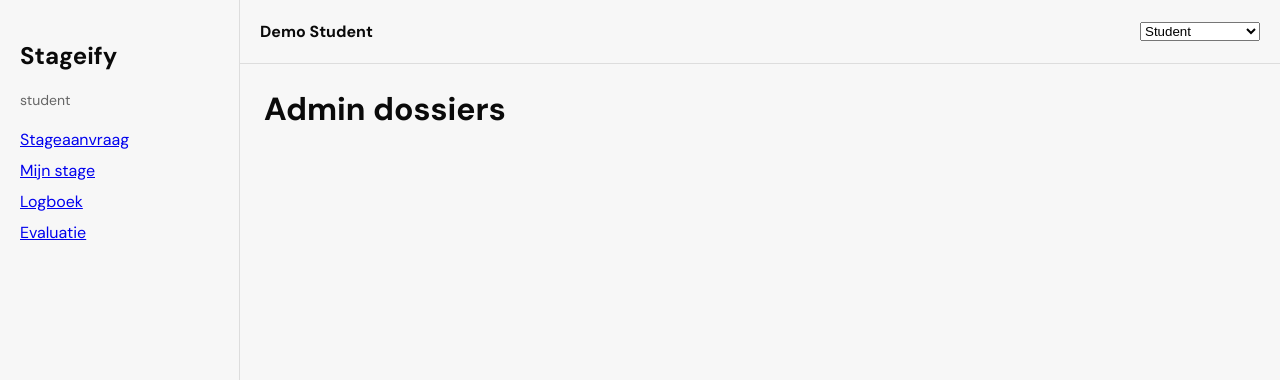
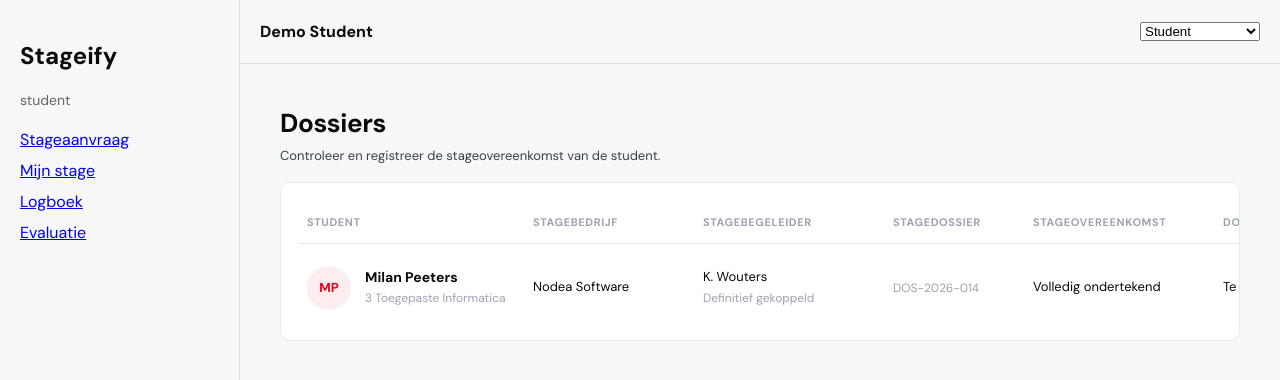
Before and after one commit to amingharbaoui/programming_project_group_1, a React (Vite) app in the folder frontend/: page /admin/dossiers in a window 1280 px wide. Shown: the top 380 px of the page. Built offline with nearby package versions, Linux system fonts and the light colour scheme.

Commit message:
deleted admin dashboard + html/css for dossiers page with mockup data

```diff
--- a/frontend/src/features/admin/pages/AdminDashboard.jsx
+++ /dev/null
@@ -1,3 +0,0 @@
-export default function AdminDashboard() {
-  return <h1>Administratie dashboard</h1>;
-}
--- /dev/null
+++ b/frontend/src/features/admin/pages/DossiersPage.css
@@ -0,0 +1,133 @@
+.page {
+	padding: 18px 16px 24px;
+}
+
+.page_header {
+	margin-bottom: 16px;
+}
+
+.page_header h1 {
+	margin: 0;
+	font-size: 26px;
+	font-weight: 700;
+	letter-spacing: -0.4px;
+	color: var(--dark);
+}
+
+.page_header p {
+	margin: 6px 0 0;
+	font-size: 13px;
+	color: var(--sub);
+	line-height: 1.5;
+}
+
+.dossiers_card {
+	padding: 18px 18px 8px;
+	overflow-x: auto;
+}
+
+.dossiers_tbl {
+	min-width: 1220px;
+}
+
+.dossiers_tbl th {
+	padding-top: 14px;
+	padding-bottom: 14px;
+	font-size: 11px;
+	letter-spacing: 0.6px;
+	color: var(--faint);
+}
+
+.dossiers_tbl td {
+	padding-top: 22px;
+	padding-bottom: 22px;
+}
+
+.student_cell {
+	display: flex;
+	align-items: center;
+	gap: 14px;
+	min-width: 210px;
+}
+
+.student_avatar {
+	width: 44px;
+	height: 44px;
+	border-radius: 999px;
+	background: var(--red-light);
+	color: var(--red);
+	font-size: 13px;
+	font-weight: 700;
+	display: flex;
+	align-items: center;
+	justify-content: center;
+	flex-shrink: 0;
+}
+
+.student_info {
+	display: flex;
+	flex-direction: column;
+	gap: 3px;
+}
+
+.student_name {
+	font-size: 14px;
+	font-weight: 700;
+	color: var(--dark);
+	line-height: 1.35;
+}
+
+.student_meta {
+	font-size: 12px;
+	color: var(--faint);
+	line-height: 1.5;
+	max-width: 150px;
+}
+
+.cell_main {
+	font-size: 13px;
+	color: var(--dark);
+	line-height: 1.45;
+}
+
+.cell_sub {
+	margin-top: 3px;
+	font-size: 12px;
+	color: var(--faint);
+	line-height: 1.45;
+}
+
+.cell_dossier {
+	font-size: 12px;
+	color: var(--faint);
+	white-space: nowrap;
+}
+
+.dossiers_action_btn {
+	min-width: 132px;
+	justify-content: center;
+}
+
+.dossiers_tbl td:nth-child(2) {
+	min-width: 170px;
+}
+
+.dossiers_tbl td:nth-child(3) {
+	min-width: 190px;
+}
+
+.dossiers_tbl td:nth-child(4) {
+	min-width: 140px;
+}
+
+.dossiers_tbl td:nth-child(5) {
+	min-width: 190px;
+}
+
+.dossiers_tbl td:nth-child(6) {
+	min-width: 120px;
+}
+
+.dossiers_tbl td:nth-child(7) {
+	min-width: 210px;
+}
--- a/frontend/src/features/admin/pages/DossiersPage.jsx
+++ b/frontend/src/features/admin/pages/DossiersPage.jsx
@@ -1,3 +1,98 @@
+import "./DossiersPage.css";
+import "../../../index.css";
+
 export default function DossiersPage() {
-  return <h1>Admin dossiers</h1>;
+  const dossiers = [
+    {
+      id: 1,
+      initials: "MP",
+      student: "Milan Peeters",
+      opleiding: "3 Toegepaste Informatica",
+      bedrijf: "Nodea Software",
+      begeleider: "K. Wouters",
+      begeleiderStatus: "Definitief gekoppeld",
+      dossiernr: "DOS-2026-014",
+      overeenkomst: "Volledig ondertekend",
+      documenten: "Te controleren",
+      status: "In controle bij administratie",
+      actie: "Controleren",
+    },
+  ];
+
+  return (
+      <div className="page">
+        <div className="page_header">
+          <h1>Dossiers</h1>
+          <p>
+            Controleer en registreer de stageovereenkomst van de student.
+          </p>
+        </div>
+
+        <div className="card dossiers_card">
+          <table className="tbl dossiers_tbl">
+            <thead>
+            <tr>
+              <th>Student</th>
+              <th>Stagebedrijf</th>
+              <th>Stagebegeleider</th>
+              <th>Stagedossier</th>
+              <th>Stageovereenkomst</th>
+              <th>Documenten</th>
+              <th>Status</th>
+              <th className="right">Actie</th>
+            </tr>
+            </thead>
+
+            <tbody>
+            {dossiers.map((dossier) => (
+                <tr key={dossier.id}>
+                  <td>
+                    <div className="student_cell">
+                      <div className="student_avatar">{dossier.initials}</div>
+                      <div className="student_info">
+                        <div className="student_name">{dossier.student}</div>
+                        <div className="student_meta">{dossier.opleiding}</div>
+                      </div>
+                    </div>
+                  </td>
+
+                  <td>
+                    <div className="cell_main">{dossier.bedrijf}</div>
+                  </td>
+
+                  <td>
+                    <div className="cell_main">{dossier.begeleider}</div>
+                    <div className="cell_sub">{dossier.begeleiderStatus}</div>
+                  </td>
+
+                  <td>
+                    <div className="cell_dossier">{dossier.dossiernr}</div>
+                  </td>
+
+                  <td>
+                    <div className="cell_main">{dossier.overeenkomst}</div>
+                  </td>
+
+                  <td>
+                    <div className="cell_main">{dossier.documenten}</div>
+                  </td>
+
+                  <td>
+                  <span className="status s_amber">
+                    {dossier.status}
+                  </span>
+                  </td>
+
+                  <td className="right">
+                    <button className="btn primary dossiers_action_btn">
+                      {dossier.actie}
+                    </button>
+                  </td>
+                </tr>
+            ))}
+            </tbody>
+          </table>
+        </div>
+      </div>
+  );
 }
```
